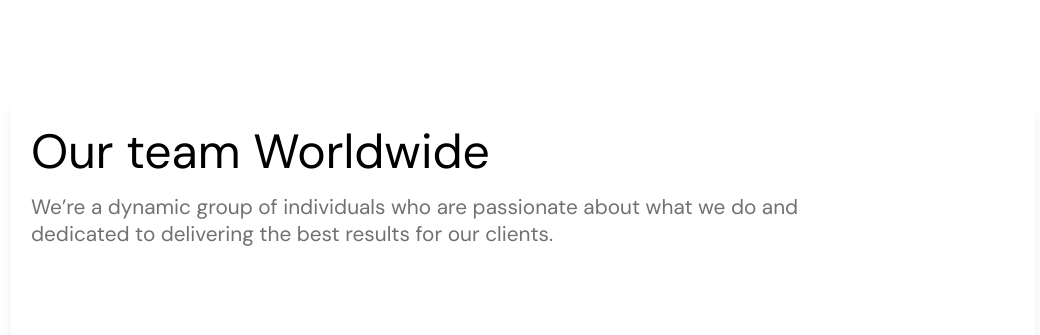
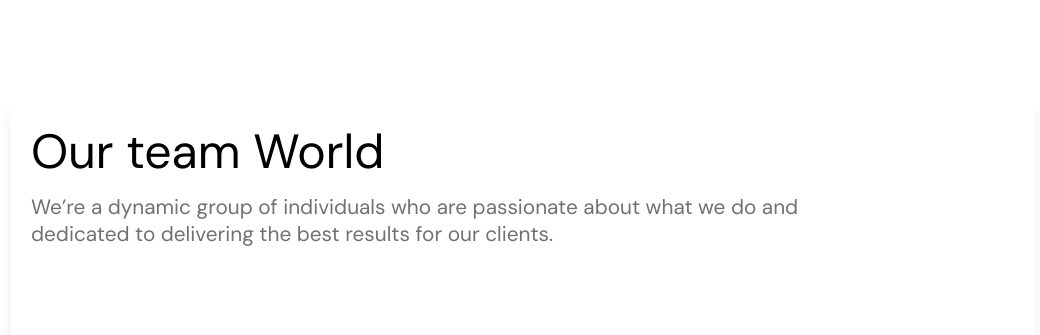
Before and after one commit to buildwithmohamed/100-Days-Web-Challenge-, a plain HTML site: page -01-Responsive-team-card/index.html in a window 1280 px wide. Shown: the top 335 px of the page, without its empty margins (117-1157 px from the left). Drawn offline with Linux system fonts and the light colour scheme.

Commit message:
made a change to the title 'from worldwide to world'

```diff
--- a/-01-Responsive-team-card/index.html
+++ b/-01-Responsive-team-card/index.html
@@ -12,7 +12,7 @@
     <section class="team-section">
             <div class="container-description">
 
-                    <h1 class="title">Our team Worldwide</h1>
+                    <h1 class="title">Our team World</h1>
                     <p class="description">We’re a dynamic group of individuals who are passionate about what we do and dedicated to delivering the best results for our clients.</p>
             </div>
             <div class="container">
```
